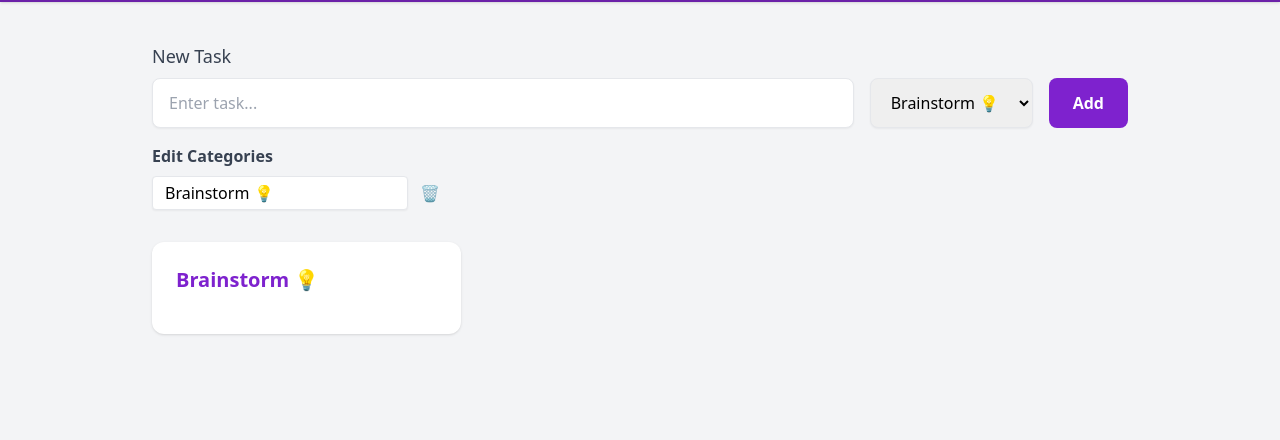
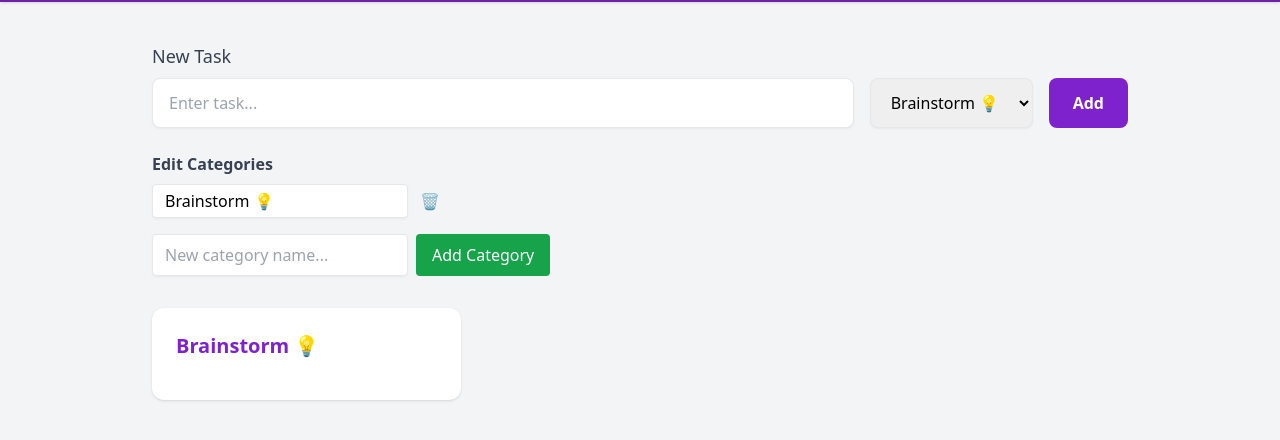
Before and after one commit to jeinjein60/Lavender-Note-Taking-Website, a plain HTML site: page buttons.html in a window 1280 px wide. Shown: the part 86-526 px from the top of the page. Drawn offline with nearby package versions, Linux system fonts and the light colour scheme.

Commit message:
Update buttons.html
add the abilty to add catergoties

```diff
--- a/buttons.html
+++ b/buttons.html
@@ -23,10 +23,13 @@
         <select id="categorySelect" class="px-4 py-3 border rounded-lg shadow-sm"></select>
         <button onclick="addTask()" class="bg-purple-700 text-white px-6 py-3 rounded-lg hover:bg-purple-600 font-semibold">Add</button>
       </div>
-      <div class="mt-4">
+      <div class="mt-6">
         <h3 class="text-md font-bold text-gray-700 mb-2">Edit Categories</h3>
-        <ul id="categoryEditor" class="space-y-2">
-        </ul>
+        <ul id="categoryEditor" class="space-y-2 mb-4"></ul>
+        <div class="flex gap-2">
+          <input id="newCategoryName" type="text" placeholder="New category name..." class="px-3 py-2 border rounded shadow-sm w-64"/>
+          <button onclick="addCategory()" class="bg-green-600 text-white px-4 py-2 rounded hover:bg-green-700">Add Category</button>
+        </div>
       </div>
     </section>
 
@@ -38,44 +41,80 @@
   <script>
     let categories = {
       brainstorms: { label: "Brainstorm 💡", listId: "brainstormsList" },
+    };
 
-
-    };
+    function generateIdFromLabel(label) {
+      return label.toLowerCase().replace(/[^a-z0-9]/g, '');
+    }
 
     function initCategories() {
   const select = document.getElementById('categorySelect');
   const editor = document.getElementById('categoryEditor');
   const lists = document.getElementById('listsContainer');
 
+  // Step 1: Backup existing <ul> innerHTML by listId
+  const savedTasks = {};
+  for (const key in categories) {
+    const listId = categories[key].listId;
+    const existingList = document.getElementById(listId);
+    if (existingList) {
+      savedTasks[listId] = existingList.innerHTML;
+    }
+  }
+
+  // Step 2: Clear everything
   select.innerHTML = '';
   editor.innerHTML = '';
   lists.innerHTML = '';
 
+  // Step 3: Rebuild with preserved content
   for (const key in categories) {
+    const category = categories[key];
+
     // Dropdown
     const option = document.createElement('option');
     option.value = key;
-        option.textContent = categories[key].label;
+    option.textContent = category.label;
     select.appendChild(option);
 
-        // Editable category name + delete
+    // Editor
     const li = document.createElement('li');
     li.innerHTML = `
-          <input type="text" value="${categories[key].label}"
+      <input type="text" value="${category.label}"
         class="px-3 py-1 border rounded shadow-sm w-64"
         onchange="renameCategory('${key}', this.value)" />
       <button onclick="deleteCategory('${key}')" class="text-red-600 ml-2">🗑️</button>
     `;
     editor.appendChild(li);
 
-        // Section list
+    // Section
     const section = document.createElement('div');
     section.className = "bg-white p-6 rounded-xl shadow";
     section.innerHTML = `
-          <h2 class="text-xl font-semibold text-purple-700 mb-4">${categories[key].label}</h2>
-          <ul id="${categories[key].listId}" class="list-disc list-inside space-y-2 text-gray-700"></ul>
+      <h2 class="text-xl font-semibold text-purple-700 mb-4">${category.label}</h2>
+      <ul id="${category.listId}" class="list-disc list-inside space-y-2 text-gray-700">
+        ${savedTasks[category.listId] || ''}
+      </ul>
     `;
     lists.appendChild(section);
+  }
+}
+
+
+    function addCategory() {
+      const input = document.getElementById('newCategoryName');
+      const name = input.value.trim();
+      if (name === "") return;
+
+      const key = generateIdFromLabel(name);
+      const listId = key + "List";
+
+      if (!categories[key]) {
+        categories[key] = { label: name, listId: listId };
+        input.value = "";
+        initCategories();
+      } else {
+        alert("This category already exists.");
       }
     }
 
@@ -117,7 +156,7 @@
       button.parentElement.remove();
     }
 
-    // Initialize everything
+    // Initialize on load
     initCategories();
   </script>
 </body>
```
Lines whose indentation alone changed are shown as unchanged.
